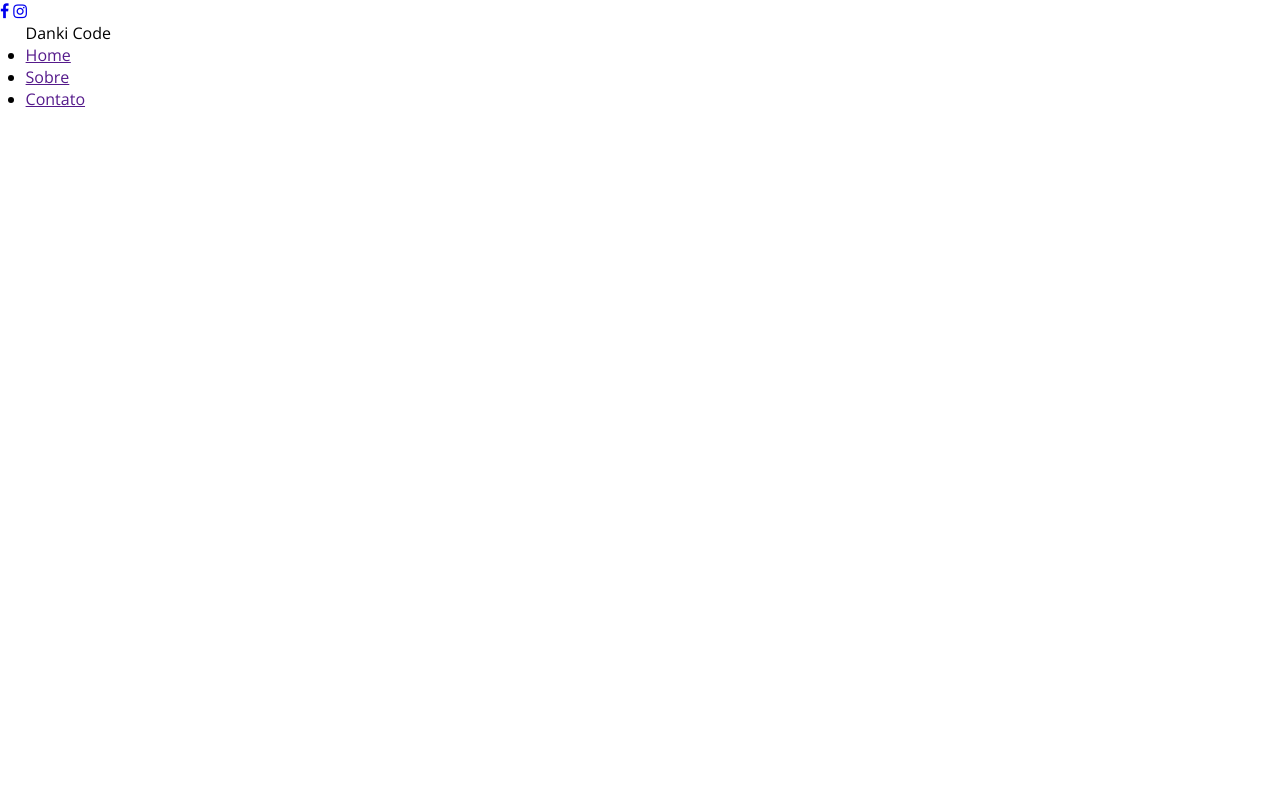
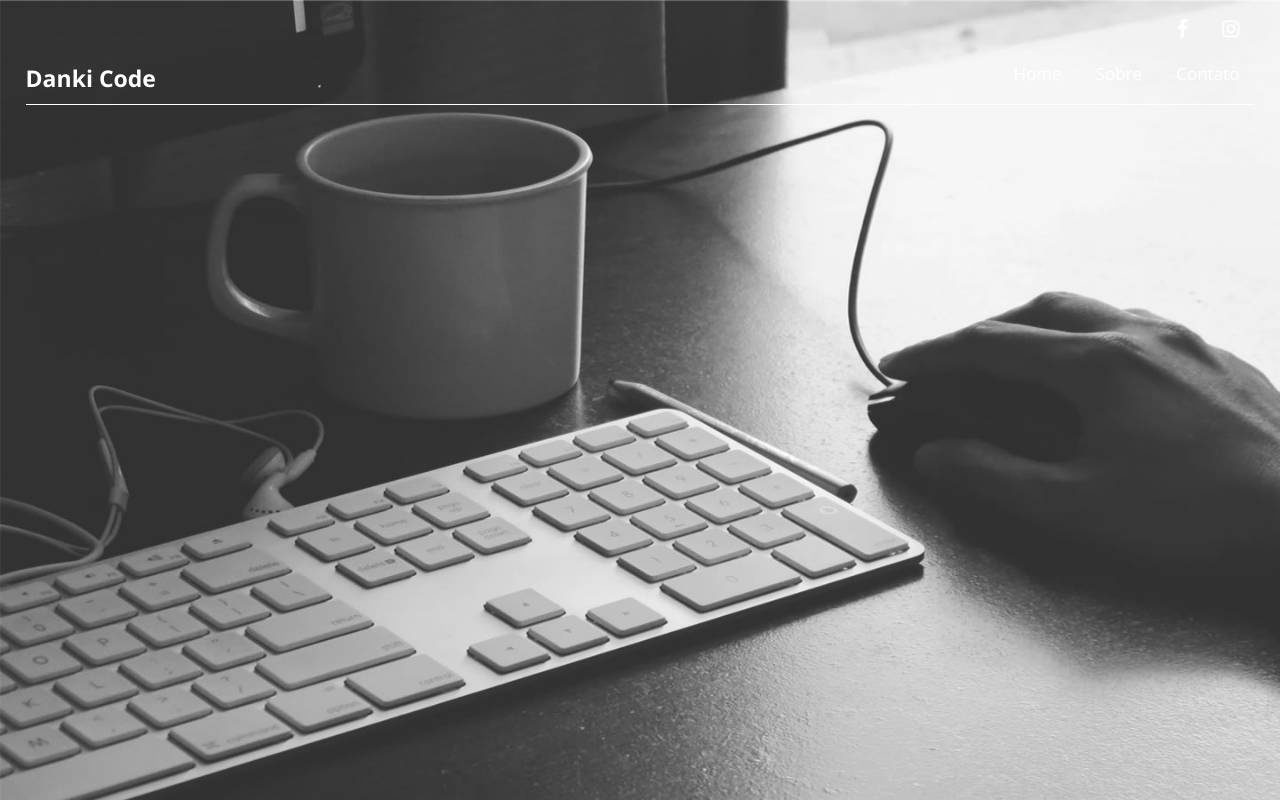
Before and after one commit to santripas/projeto6-dankicode, a plain HTML site: page index.html in a window 1280 px wide. Drawn offline with nearby package versions, Linux system fonts and the light colour scheme.

Commit message:
adicionei uma imagem

```diff
--- a/css/style.css
+++ b/css/style.css
@@ -20,3 +20,70 @@ Classes Auxiliares
 .clear{
     clear: both;
 }
+/***/
+
+.layer{
+    position: absolute;
+    left: 0;
+    top: 0;
+    width: 100%;
+    height: 100%;
+    background:rgba(0, 0, 0, 0.7);
+    z-index: 1;
+}
+
+section.main{
+    background-image: url(../imagens/bg1.jpg);
+    background-size: cover;
+    background-position: center;
+    width: 100%;
+    padding: 15px 0;
+    min-height: 800px;
+}
+
+section.main header{
+    position: relative;
+    z-index: 2;
+    padding-bottom: 10px;
+    border-bottom: 1px solid white;
+}
+
+.icons-social{
+    float: right;
+}
+
+.icons-social a{
+    color: white;
+    text-decoration: none;
+    font-size: 20px;
+    margin: 0 15px;
+}
+
+.logo{
+    margin-top: 20px;
+    float: left;
+    color: white;
+    font-size: 23px;
+    font-weight: bold;
+}
+
+nav.desktop{
+    float: right;
+    margin-top: 20px;
+}
+
+nav.desktop ul{
+    list-style-type: none;
+}
+
+nav.desktop li{
+    display: inline-block;
+    margin: 0 15px;
+    font-size: 17px;
+    font-weight: lighter;
+}
+
+nav.desktop a{
+    color: white;
+    text-decoration: none;
+}
--- a/index.html
+++ b/index.html
@@ -10,13 +10,16 @@
     <title>Projeto 06</title>
 </head>
 <body>
-    <div class="icons-social">
-        <a href="https://facebook.com"><i class="fa fa-facebook" aria-hidden="true"></i></a>
-        <a href="https://instagram.com"><i class="fa fa-instagram" aria-hidden="true"></i></a>
-    </div><!--icons-social-->
     <section class="main">
         <div class="center">
             <header>
+                <div class="icons-social">
+                    <a href="https://facebook.com"><i class="fa fa-facebook" aria-hidden="true"></i></a>
+                    <a href="https://instagram.com"><i class="fa fa-instagram" aria-hidden="true"></i></a>
+                </div><!--icons-social-->
+
+                <div class="clear"></div><!--clear-->
+
                 <div class="logo">
                     Danki Code
                 </div><!--logo-->
@@ -27,6 +30,7 @@
                         <li><a href="">Contato</a></li>
                     </ul>
                 </nav><!--desktop-->
+                <div class="clear"></div><!--clear-->
             </header>
         </div><!--center-->
     </section><!--main-->
```
Also changed, not shown: imagens/bg1.jpg (added).
